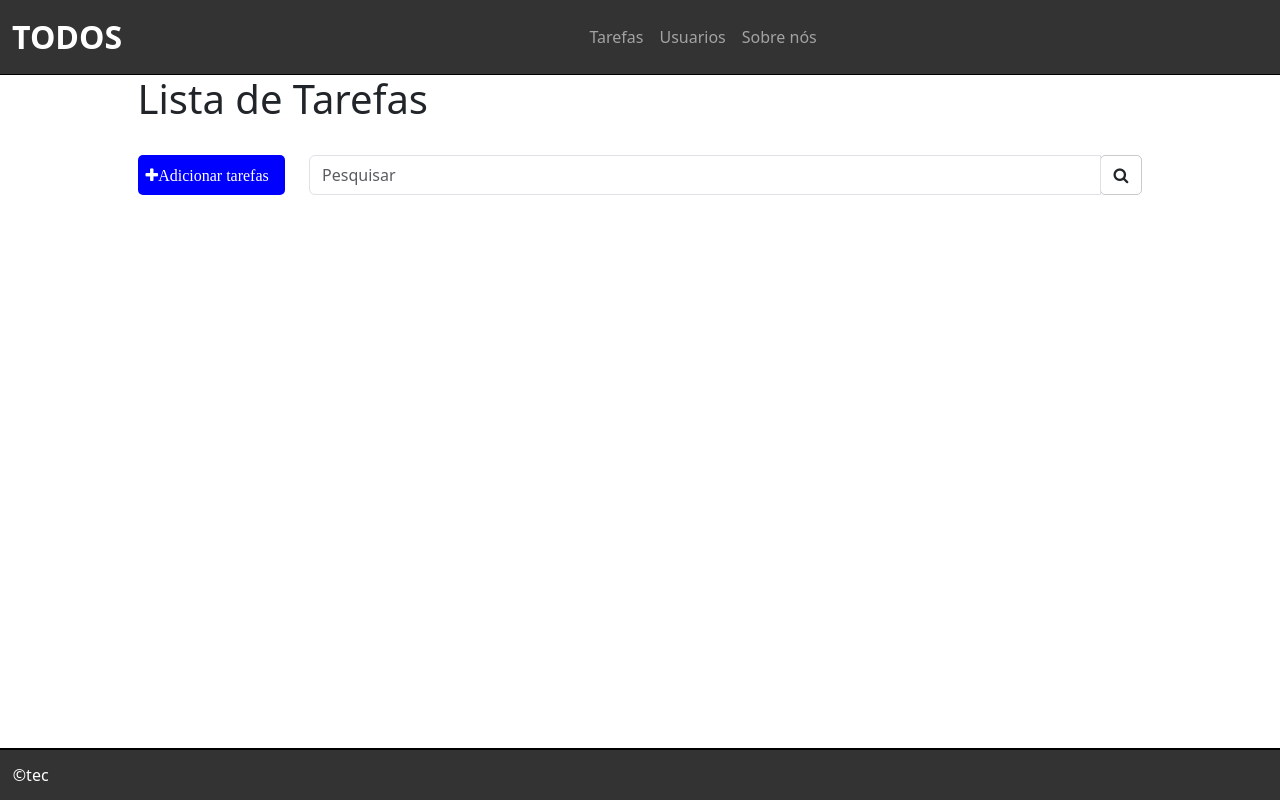
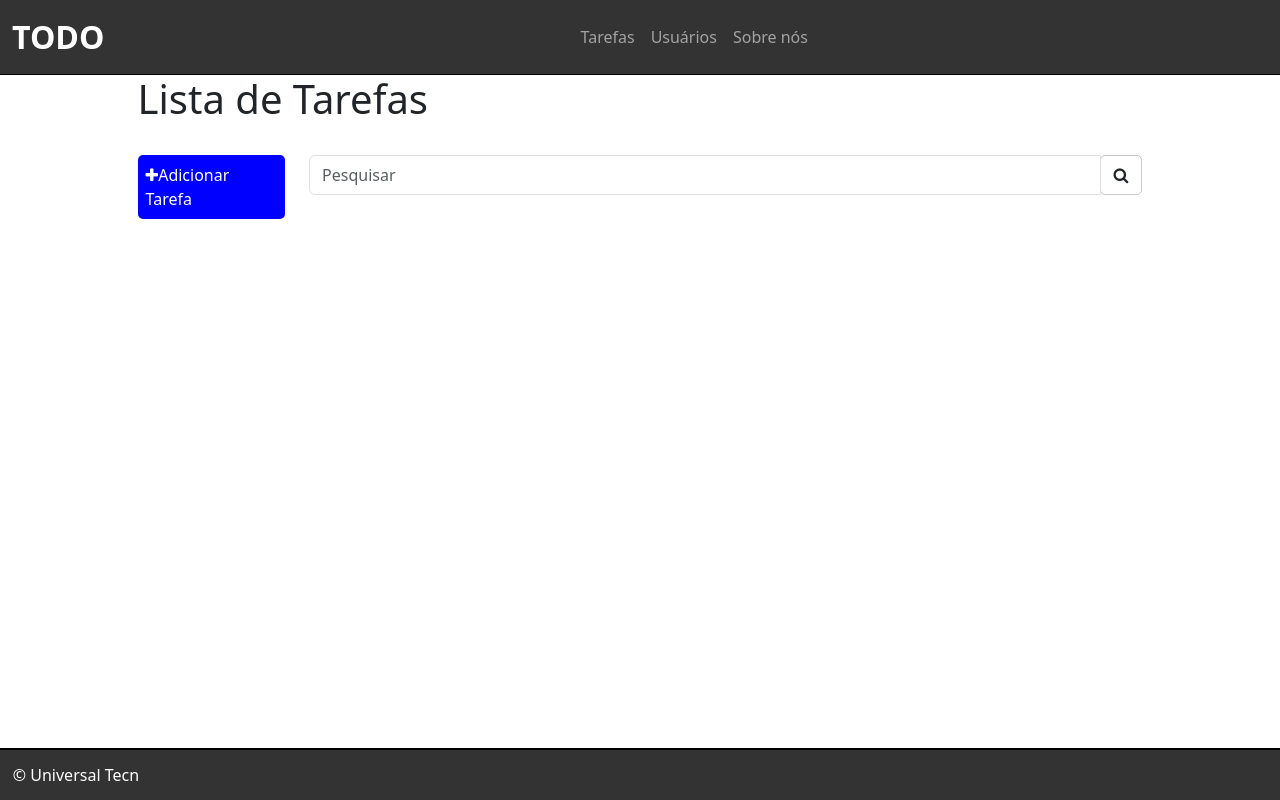
Before and after one commit to VG175/Django-Todo, a Django app: page / in a window 1280 px wide. Run offline with Django 5.2, Linux system fonts and the light colour scheme; data that the repository does not hold is empty.

Commit message:
versão "Adicionar Tarefa"
Criando o bloco de adicionar tarefas.

```diff
--- a/tarefas/static/css/style.css
+++ b/tarefas/static/css/style.css
@@ -62,9 +62,12 @@ body{
 .input-group-btn{
     border: 1px solid rgba(0, 0, 0, 0.206) !important;
     border-radius: 5px !important;
+}
 
+.link{
+    text-decoration: none !important;
+}
 
-}
 footer{
     background-color: #333!important;
     border-top: 2px solid black !important;
--- a/tarefas/urls.py
+++ b/tarefas/urls.py
@@ -2,5 +2,7 @@ from django.urls import path
 from . import views
 
 urlpatterns = [
-    path('', views.listaTarefa, name='lista-tarefas')
+    path('', views.listaTarefa, name='lista-tarefa'),
+    path('tarefa/<int:id>', views.tarefaView, name='tarefa-view'),
+    path('novaTarefa/', views.novaTarefa, name='nova-tarefa'),
 ]
--- a/tarefas/views.py
+++ b/tarefas/views.py
@@ -1,8 +1,26 @@
-from django.shortcuts import render
+from django.shortcuts import render, get_list_or_404, redirect
 from .models import Tarefas
+from .forms import TarefaForm
 
 # Create your views here.
 
 def listaTarefa(request):
     tarefas = Tarefas.objects.all().order_by('-created_at')
     return render(request, 'tarefas/list.html', {'tarefas':tarefas})
+
+def tarefaView(request, id):
+    tarefa = get_list_or_404(Tarefas, pk=id)
+    return render(request, 'tarefas/tarefa.html', {'tarefa':tarefa})
+
+def novaTarefa(request):
+    form = TarefaForm(request.POST)
+
+    if form.is_valid():
+        tarefa = form.save(commit=False)
+        tarefa.status = 'andamento'
+        tarefa.save()
+        return redirect('/')
+
+    else:
+        form = TarefaForm()
+        return render(request, 'tarefas/addTarefa.html',{'form':form})
--- /dev/null
+++ b/templates/base.html
@@ -0,0 +1,54 @@
+{% load static %}
+<!DOCTYPE html>
+<html lang="pt-br">
+
+<head>
+    <meta charset="UTF-8">
+    <meta name="viewport" content="width=device-width, initial-scale=1.0">
+    <title>{% block title %}{% endblock %}</title>
+    <link href="https://cdn.jsdelivr.net/npm/bootstrap@5.3.3/dist/css/bootstrap.min.css" rel="stylesheet">
+    <link rel="stylesheet" href="{% static '/css/style.css' %}">
+    <link rel="stylesheet" href="https://cdnjs.cloudflare.com/ajax/libs/font-awesome/4.7.0/css/font-awesome.min.css">
+</head>
+
+<body>
+    <header>
+        <nav class="navbar navbar-expand-sm navbar-dark bg-dark">
+            <div class="container-fluid">
+                <a class="navbar-brand" href="/">TODO</a>
+                <button class="navbar-toggler" type="button" data-bs-toggle="collapse" data-bs-target="#mynavbar">
+                    <span class="navbar-toggler-icon"></span>
+                </button>
+                <div class="collapse navbar-collapse" id="mynavbar">
+                    <ul class="navbar-nav me-auto">
+                        <li class="nav-item">
+                            <a class="nav-link" href="javascript:void(0)">Tarefas</a>
+                        </li>
+                        <li class="nav-item">
+                            <a class="nav-link" href="javascript:void(0)">Usuários</a>
+                        </li>
+                        <li class="nav-item">
+                            <a class="nav-link" href="javascript:void(0)">Sobre nós</a>
+                        </li>
+                    </ul>
+
+                </div>
+            </div>
+        </nav>
+    </header>
+    <main class="container-fluid">
+        {% block content %}
+        {% endblock %}
+
+    </main>
+    <footer class="fixed-bottom">
+        &copy; Universal Tecn
+    </footer>
+
+
+
+</body>
+<script src="https://cdn.jsdelivr.net/npm/bootstrap@5.3.3/dist/js/bootstrap.bundle.min.js"></script>
+<script src="{% static 'js/script.js' %}"></script>
+
+</html>
--- a/templates/tarefas/list.html
+++ b/templates/tarefas/list.html
@@ -1,79 +1,35 @@
-{%load static %}
-<!DOCTYPE html>
-<html lang="pt-br">
-  <head>
-    <meta charset="UTF-8" />
-    <meta name="viewport" content="width=device-width, initial-scale=1.0" />
-    <title>listagem de tarefas</title>
-    <!-- Latest compiled and minified CSS -->
-    <link
-      href="https://cdn.jsdelivr.net/npm/bootstrap@5.3.3/dist/css/bootstrap.min.css"
-      rel="stylesheet"/>
-    <link rel="stylesheet" href="https://cdnjs.cloudflare.com/ajax/libs/font-awesome/4.7.0/css/font-awesome.min.css">
-    <link rel="stylesheet" href="{% static '\css\style.css' %}" />
-  </head>
-  <body>
-    <header>
-      <nav class="navbar navbar-expand-sm navbar-dark bg-dark">
-        <div class="container-fluid">
-          <a class="navbar-brand" href="javascript:void(0)">TODOS</a>
-          <button
-            class="navbar-toggler"
-            type="button"
-            data-bs-toggle="collapse"
-            data-bs-target="#mynavbar"
-          >
-            <span class="navbar-toggler-icon"></span>
-          </button>
-          <div class="collapse navbar-collapse" id="mynavbar">
-            <ul class="navbar-nav me-auto">
-              <li class="nav-item">
-                <a class="nav-link" href="javascript:void(0)">Tarefas</a>
-              </li>
-              <li class="nav-item">
-                <a class="nav-link" href="javascript:void(0)">Usuarios</a>
-              </li>
-              <li class="nav-item">
-                <a class="nav-link" href="javascript:void(0)">Sobre nós</a>
-              </li>
-            </ul>
-          </div>
-        </div>
-      </nav>
-    </header>
-    <main class="container-fluid">
+{% extends 'base.html' %}
+
+
+{% block title %}Lista{% endblock%}
+
+{% block content %}
 <div class="list-div">
     <h1>Lista de Tarefas</h1>
-        <!-- Botão +adicionar tarefas -->
     <div class="row barra">
         <div class="col-sm-2">
-            <a id="add-button">
+            <a id="add-button" href="novaTarefa/">
                 <div class="add-div">
-                <i class="fa fa-plus">Adicionar tarefas</i>
+                    <i class="fa fa-plus"></i>Adicionar Tarefa
                 </div>
+
             </a>
+
         </div>
-          <!-- Primeira lupa de pesquisa -->
         <div class="col-sm-10">
             <div class="input-group">
-              <input
-                type="text"
-                class="form-control"
-                placeholder="Pesquisar"
-                name="search"/>
+                <input type="text" class="form-control" placeholder="Pesquisar" name="search">
                 <div class="input-group-btn">
-                <button class="btn btn-defalt" type="submit">
-                  <i class="fa fa-search"></i>
-                </button>
+                    <button class="btn btn-default" type="submit"><i class="fa fa-search"></i></button>
                 </div>
             </div>
         </div>
     </div>
+
     {% for tarefa in tarefas %}
-        <!-- primeira linha de  escolhas com a lixeira-->
     <div class="row item">
         <div class="col-sm-10">
-            <span>{{tarefa.titulo}}</span>
+            <span><a class="link" href="/tarefa/{{tarefa.id}}">{{tarefa.titulo}}</a></span>
         </div>
         <div class="col-sm-2 icones">
             <a href=""><span><i class="fa fa-edit"></i></span></a>
@@ -81,12 +37,8 @@
         </div>
     </div>
     {% endfor %}
-        <!-- Fim do block -->
+
+
 </div>
-    </main>
-    <footer class="fixed-bottom">&copy;tec</footer>
-  </body>
-  <!-- Latest compiled JavaScript -->
-  <script src="https://cdn.jsdelivr.net/npm/bootstrap@5.3.3/dist/js/bootstrap.bundle.min.js"></script>
-  <script src="{% static 'js\script.js' %}"></script>
-</html>
+
+{% endblock %}
```
Also changed, not shown: tarefas/forms.py (added, +9 -0 lines), templates/tarefas/addTarefa.html (added, +18 -0 lines), templates/tarefas/tarefa.html (added, +14 -0 lines). Lines whose indentation alone changed are shown as unchanged.
